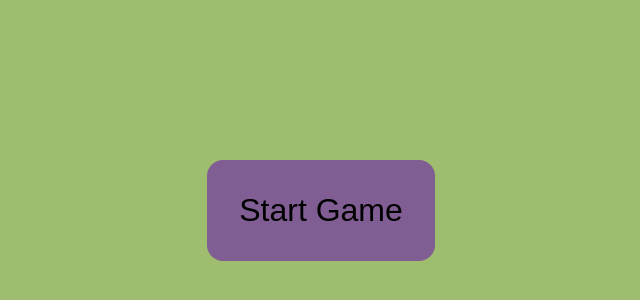
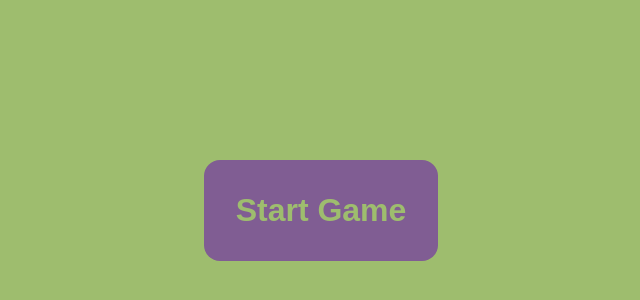
Before and after one commit to amit555-star/TicTacToe, a plain HTML site: page index.html in a window 1280 px wide. Shown: the part 150-450 px from the top of the page, without its empty margins (319-959 px from the left). Drawn offline with Linux system fonts and the light colour scheme.

Commit message:
css changes

```diff
--- a/app.css
+++ b/app.css
@@ -73,6 +73,8 @@ h1 {
 	padding: 2rem;
 	font-size: 2rem;
 	background-color: #805D93;
+	color: #9EBD6E;
+	font-weight: 700;
 	border-radius: 1rem;
 	border: none;
 }
```
